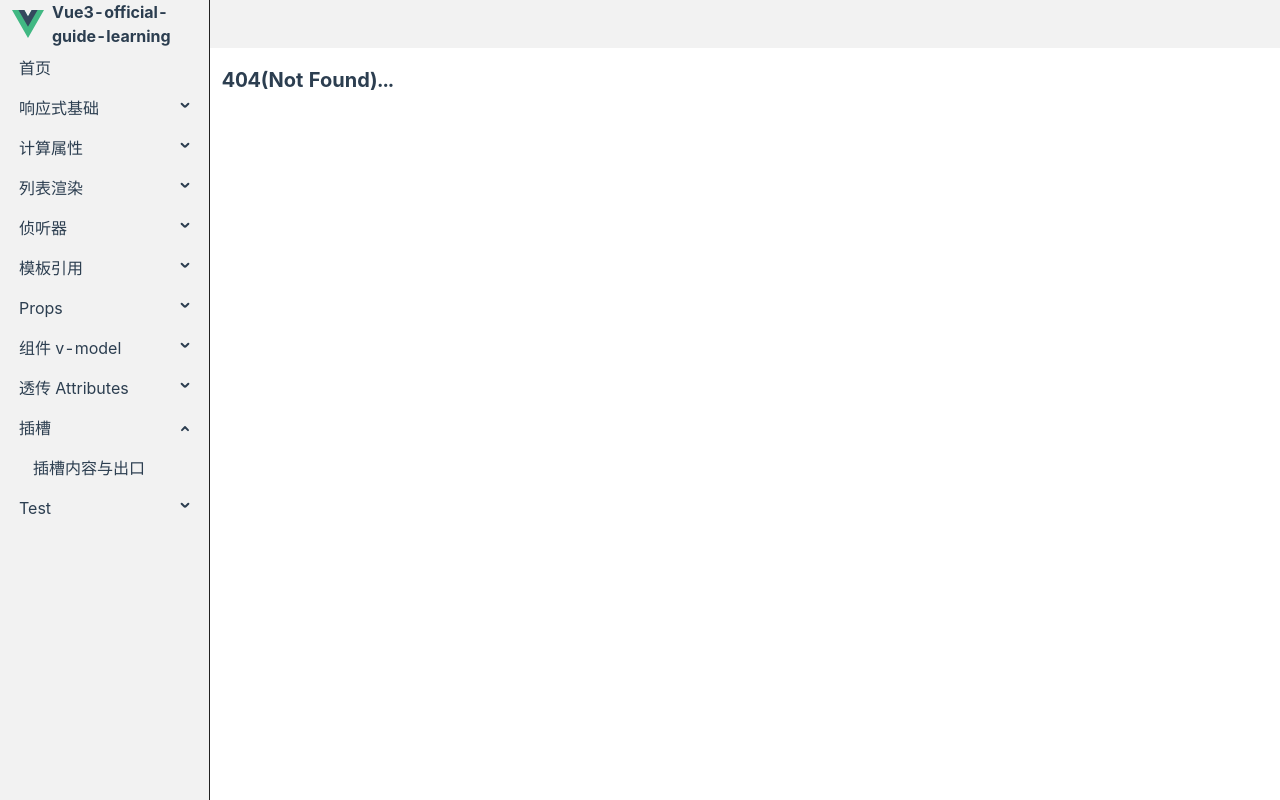
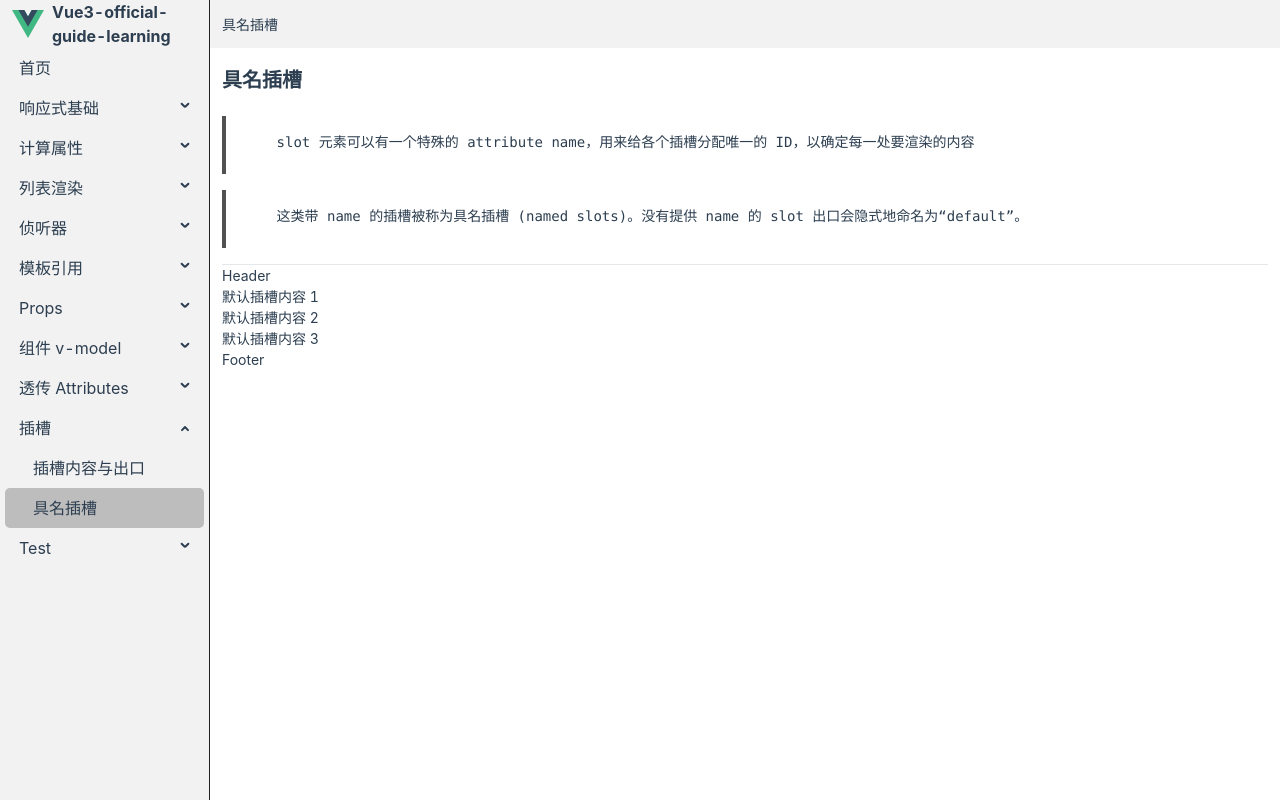
Before and after one commit to yuanlee301415/vue3-official-guide-learning, a Vue app: page /slots/named-slots in a window 1280 px wide. Before the commit this address had no page. Built offline with nearby package versions, Linux system fonts and the light colour scheme.

Commit message:
插槽》具名插槽

```diff
--- a/src/router/routes/modules/slots.js
+++ b/src/router/routes/modules/slots.js
@@ -15,6 +15,13 @@ const SLOTS_ROUTE = {
         title: '插槽内容与出口',
       },
     },
+    {
+      path: 'named-slots',
+      component: () => import('@/views/slots/named-slots.vue'),
+      meta: {
+        title: '具名插槽',
+      },
+    },
   ],
 }
 
--- /dev/null
+++ b/src/views/slots/ChildB.vue
@@ -0,0 +1,11 @@
+<script setup></script>
+
+<template>
+  <div>
+    <header><slot name="header"></slot></header>
+    <main><slot></slot></main>
+    <footer><slot name="footer"></slot></footer>
+  </div>
+</template>
+
+<style scoped lang="less"></style>
--- /dev/null
+++ b/src/views/slots/named-slots.vue
@@ -0,0 +1,35 @@
+<script setup>
+import ChildB from './ChildB.vue'
+</script>
+
+<template>
+  <div>
+    <h1>具名插槽</h1>
+    <pre>
+      slot 元素可以有一个特殊的 attribute name，用来给各个插槽分配唯一的 ID，以确定每一处要渲染的内容
+    </pre>
+
+    <pre>
+      这类带 name 的插槽被称为具名插槽 (named slots)。没有提供 name 的 slot 出口会隐式地命名为“default”。
+    </pre>
+
+    <hr />
+    <ChildB>
+      <h4>默认插槽内容 1</h4>
+
+      <template #header>
+        <h2>Header</h2>
+      </template>
+
+      <h4>默认插槽内容 2</h4>
+
+      <template #footer>
+        <h3>Footer</h3>
+      </template>
+
+      <h4>默认插槽内容 3</h4>
+    </ChildB>
+  </div>
+</template>
+
+<style scoped lang="less"></style>
```
